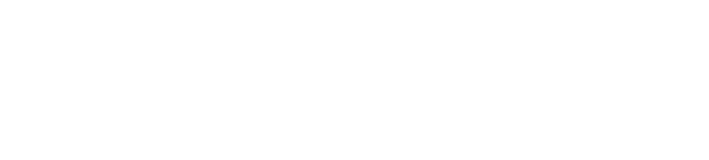
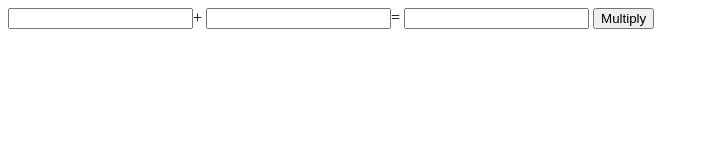
Before and after one commit to tjhoneypooh/Numbers, a plain HTML site: page index.html in a window 1280 px wide. Shown: the whole page, without its empty margins (0-709 px from the left). Drawn offline with Linux system fonts and the light colour scheme.

Commit message:
pushing brit brit changes

```diff
--- a/index.html
+++ b/index.html
@@ -1,11 +1,20 @@
 <!DOCTYPE html>
 <html lang="en">
+
 <head>
   <meta charset="UTF-8" />
   <meta name="viewport" content="width=device-width, initial-scale=1.0" />
-    <title>Document</title>
+  <title>Numbers</title>
 </head>
+
 <body>
+  <div>
+    <input type="text" id="firstBox">+
+    <input type="text" id="secondBox">=
+    <input type="text" id="total">
+    <input type="button" onClick="multiplyBy()" Value="Multiply" />
+  </div>
   <script src="index.js"></script>
 </body>
+
 </html>
--- a/index.js
+++ b/index.js
@@ -0,0 +1,6 @@
+function multiplyBy()
+{
+        var num1 = document.getElementById("firstBox").value;
+        var num2 = document.getElementById("secondBox").value;
+        document.getElementById("total").value = num1 * num2;
+}
```
Lines whose indentation alone changed are shown as unchanged.
